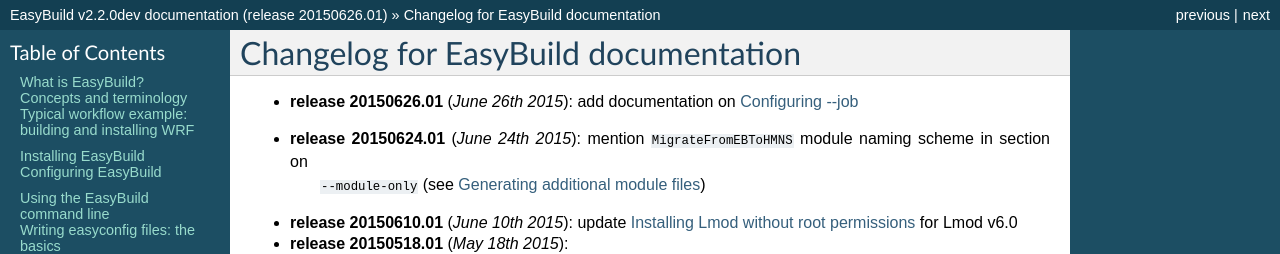
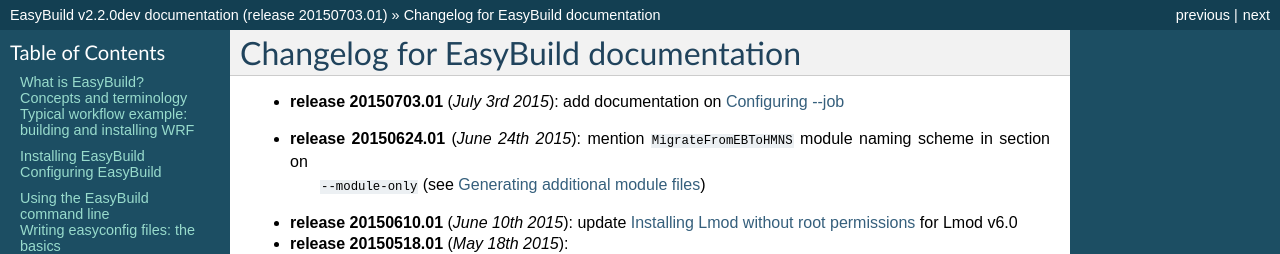
Before and after one commit to easybuilders/easybuild, a Sphinx documentation site: the page built from docs/Changelog.rst, in a window 1280 px wide. Shown: the top 254 px of the page. Built offline with Sphinx 7.4.7, drawn with Linux system fonts in a browser that asks for light colours; some of the changed text lies outside the part shown.

Commit message:
fix docs release

```diff
--- a/docs/Changelog.rst
+++ b/docs/Changelog.rst
@@ -3,7 +3,7 @@
 Changelog for EasyBuild documentation
 -------------------------------------
 
-* **release 20150626.01** (`June 26th 2015`): add documentation on :ref:`submitting_jobs_configuration`
+* **release 20150703.01** (`July 3rd 2015`): add documentation on :ref:`submitting_jobs_configuration`
 * **release 20150624.01** (`June 24th 2015`): mention ``MigrateFromEBToHMNS`` module naming scheme in section on
                                               ``--module-only`` (see :ref:`module_only_additional`)
 * **release 20150610.01** (`June 10th 2015`): update :ref:`installing_lmod` for Lmod v6.0
--- a/docs/conf.py
+++ b/docs/conf.py
@@ -43,7 +43,7 @@
 # The short X.Y version.
 version = '2.2.0dev'  # this is meant to reference the version of EasyBuild
 # The full version, including alpha/beta/rc tags.
-release = '20150626.01'  # this is meant to reference the version of the documentation itself
+release = '20150703.01'  # this is meant to reference the version of the documentation itself
 
 # There are two options for replacing |today|: either, you set today to some
 # non-false value, then it is used:
```
